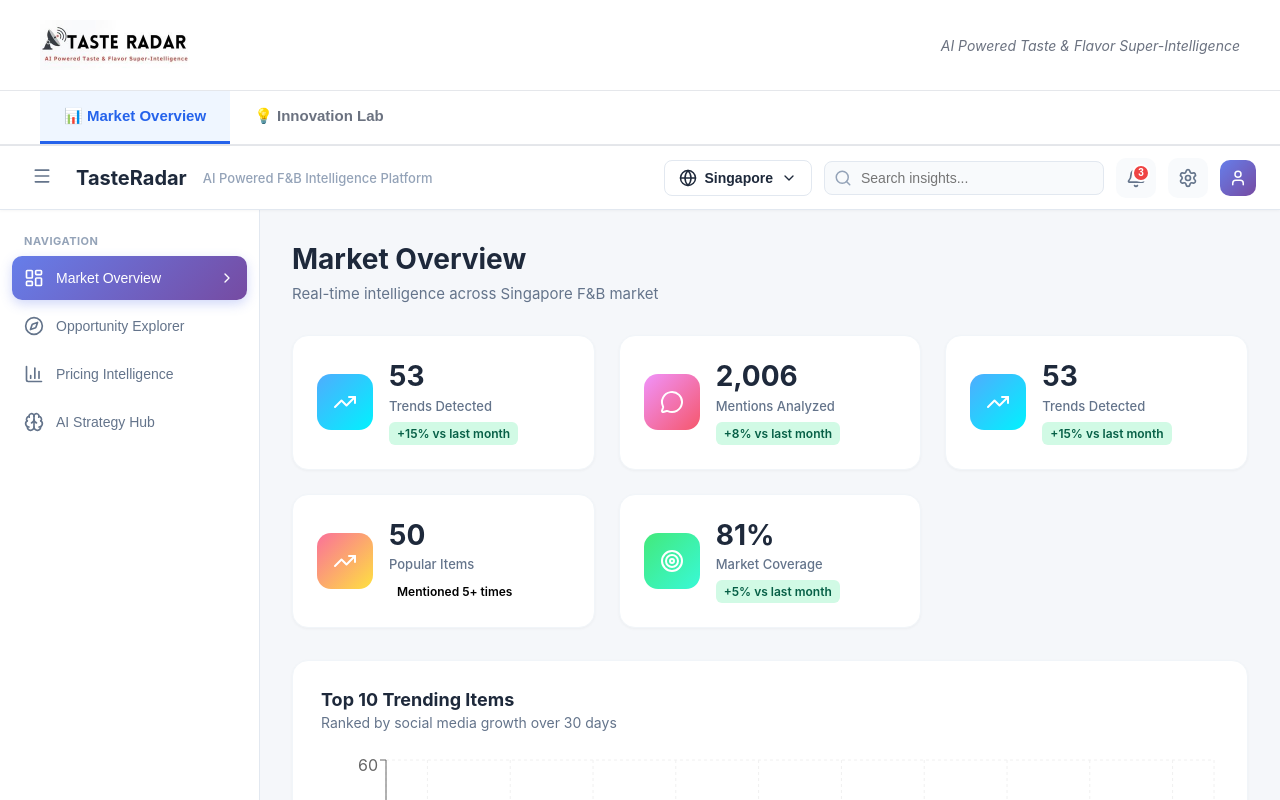
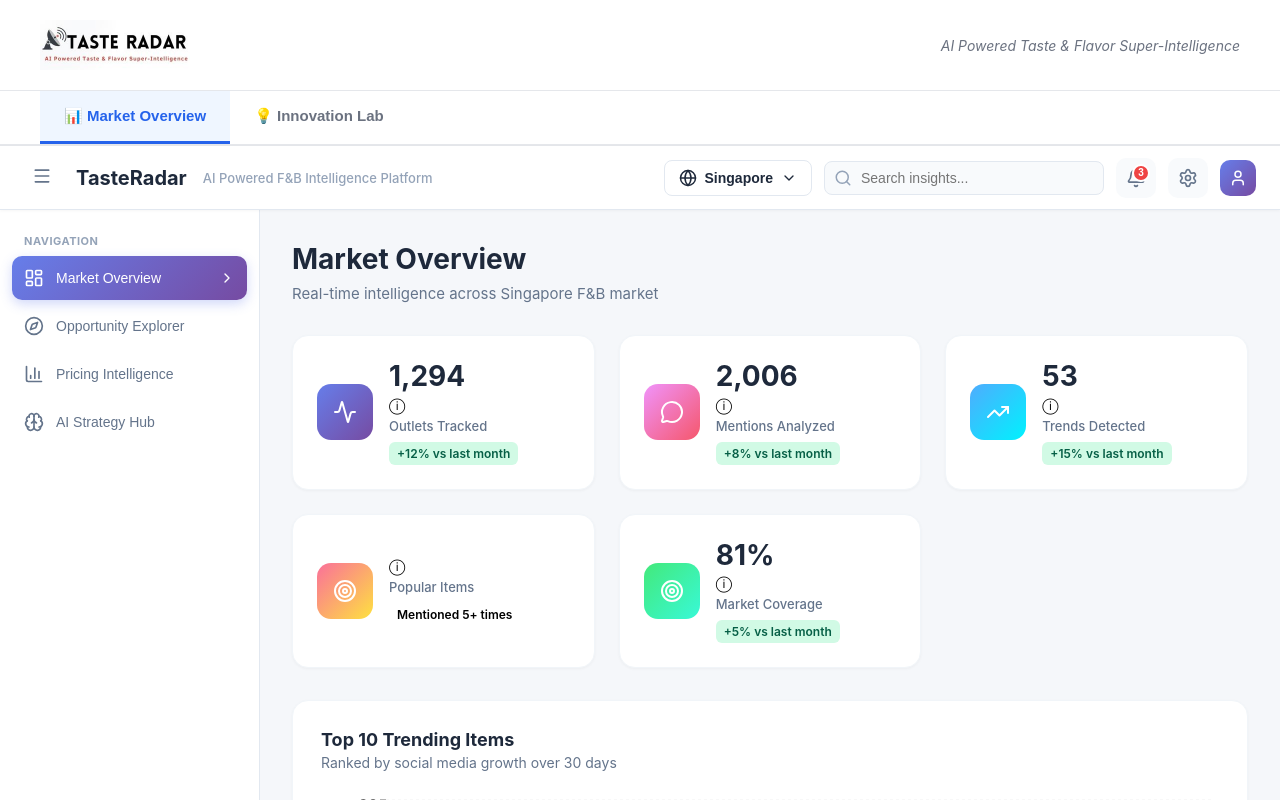
Before and after one commit to RovingRock/tasteradar, a React (Create React App) app in the folder frontend/: page / in a window 1280 px wide. Shown: the top 800 px of the page. Built offline with nearby package versions, Linux system fonts and the light colour scheme.

Commit message:
Update Dashboard.js

```diff
--- a/frontend/src/Dashboard.js
+++ b/frontend/src/Dashboard.js
@@ -313,14 +313,17 @@ function Dashboard() {
               </div>
 
               <div className="kpi-grid">
-                <div className="kpi-card" onClick={() => handleKPIClick("trends")}>
-  <div className="kpi-icon" style={{background: 'linear-gradient(135deg, #4facfe 0%, #00f2fe 100%)'}}>
-    <TrendingUp size={24} />
+  <div className="kpi-card" onClick={() => handleKPIClick("outlets")}>
+    <div className="kpi-icon" style={{background: 'linear-gradient(135deg, #667eea 0%, #764ba2 100%)'}}>
+      <Activity size={24} />
     </div>
     <div className="kpi-content">
-    <div className="kpi-value">53</div>
-    <div className="kpi-label">Trends Detected</div>
-    <div className="kpi-change positive">+15% vs last month</div>
+      <div className="kpi-header">
+        <div className="kpi-value">{data.kpis.outletsTracked.toLocaleString()}</div>
+        <div className="info-icon" title="Total F&B establishments monitored">ⓘ</div>
+      </div>
+      <div className="kpi-label">Outlets Tracked</div>
+      <div className="kpi-change positive">+12% vs last month</div>
     </div>
   </div>
 
@@ -329,7 +332,10 @@ function Dashboard() {
       <MessageCircle size={24} />
     </div>
     <div className="kpi-content">
+      <div className="kpi-header">
         <div className="kpi-value">{data.kpis.mentionsAnalyzed.toLocaleString()}</div>
+        <div className="info-icon" title="Total data points analyzed (menu images + reviews + social mentions including country-specific platforms like XiaoHongShu, Wongnai, TikTok)">ⓘ</div>
+      </div>
       <div className="kpi-label">Mentions Analyzed</div>
       <div className="kpi-change positive">+8% vs last month</div>
     </div>
@@ -340,7 +346,10 @@ function Dashboard() {
       <TrendingUp size={24} />
     </div>
     <div className="kpi-content">
+      <div className="kpi-header">
         <div className="kpi-value">{data.kpis.trendsDetected}</div>
+        <div className="info-icon" title="Items showing significant growth (>50% Month-over-Month increase in mentions)">ⓘ</div>
+      </div>
       <div className="kpi-label">Trends Detected</div>
       <div className="kpi-change positive">+15% vs last month</div>
     </div>
@@ -348,10 +357,13 @@ function Dashboard() {
 
   <div className="kpi-card" onClick={() => handleKPIClick("popular")}>
     <div className="kpi-icon" style={{background: 'linear-gradient(135deg, #fa709a 0%, #fee140 100%)'}}>
-    <TrendingUp size={24} />
+      <Target size={24} />
     </div>
     <div className="kpi-content">
-    <div className="kpi-value">50</div>
+      <div className="kpi-header">
+        <div className="kpi-value">{data.kpis.popularItems}</div>
+        <div className="info-icon" title="Items with strong current momentum (mentioned 5 or more times across outlets)">ⓘ</div>
+      </div>
       <div className="kpi-label">Popular Items</div>
       <div className="kpi-change">Mentioned 5+ times</div>
     </div>
@@ -362,13 +374,15 @@ function Dashboard() {
       <Target size={24} />
     </div>
     <div className="kpi-content">
+      <div className="kpi-header">
         <div className="kpi-value">{data.kpis.marketCoverage}%</div>
+        <div className="info-icon" title="Percentage of digitally-trackable F&B outlets currently monitored in this market">ⓘ</div>
+      </div>
       <div className="kpi-label">Market Coverage</div>
       <div className="kpi-change positive">+5% vs last month</div>
     </div>
   </div>
 </div>
-
               <div className="content-card">
                 <div className="card-header">
                   <h3>Top 10 Trending Items</h3>
```
Lines whose indentation alone changed are shown as unchanged.
